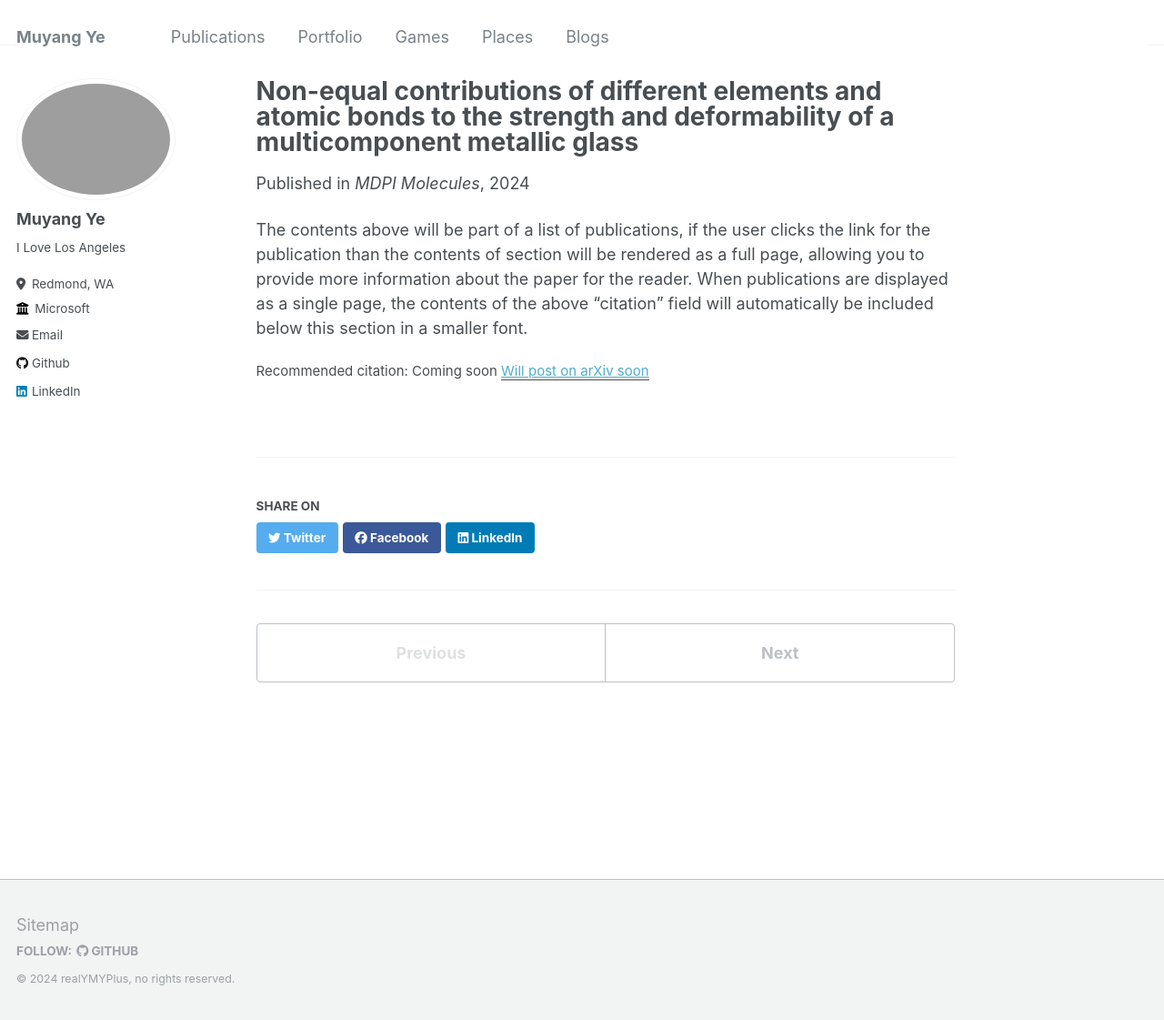
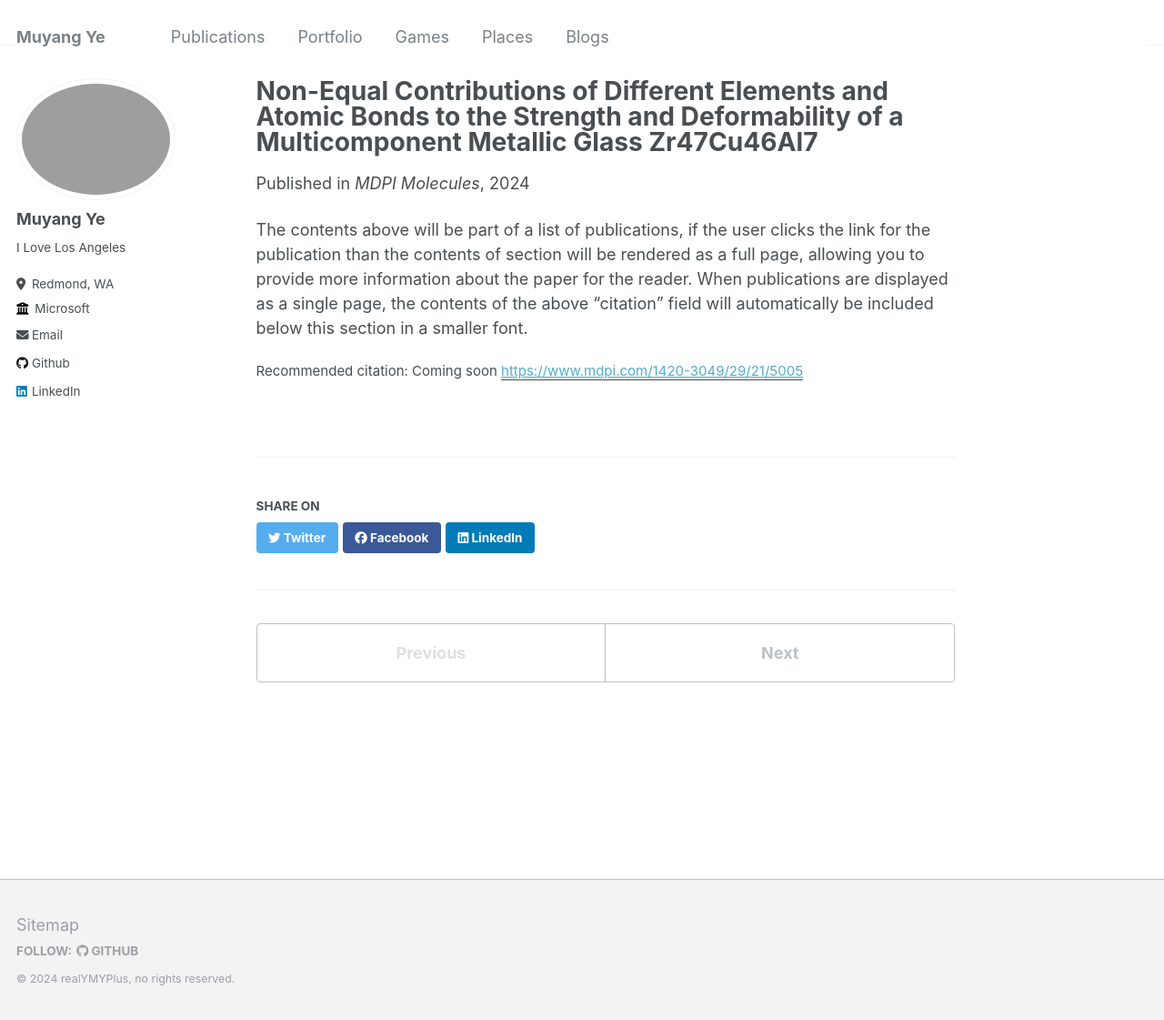
Before and after one commit to muyangye/muyangye.github.io, a Jekyll site: the page built from _publications/2024-10-01-paper-title-number-3.md, in a window 1280 px wide and 1121 px high. Shown: the whole window at 91% size. Built offline with Jekyll 4.4.1, drawn with Linux system fonts in a browser that asks for light colours.

Commit message:
update publication url

```diff
--- a/_publications/2024-10-01-paper-title-number-3.md
+++ b/_publications/2024-10-01-paper-title-number-3.md
@@ -1,11 +1,11 @@
 ---
-title: "Non-equal contributions of different elements and atomic bonds to the strength and deformability of a multicomponent metallic glass"
+title: "Non-Equal Contributions of Different Elements and Atomic Bonds to the Strength and Deformability of a Multicomponent Metallic Glass Zr47Cu46Al7"
 collection: publications
 permalink: /publication/2024-04-16-paper-title-number-3
 excerpt: 'This paper is about coming soon.'
 date: 2024-10-01
 venue: 'MDPI Molecules'
-paperurl: 'Will post on arXiv soon'
+paperurl: 'https://www.mdpi.com/1420-3049/29/21/5005'
 citation: 'Coming soon'
 ---
 
```
Also changed, not shown: _publications/2025-01-01-paper-title-number-2.md (+1 -1 lines).
